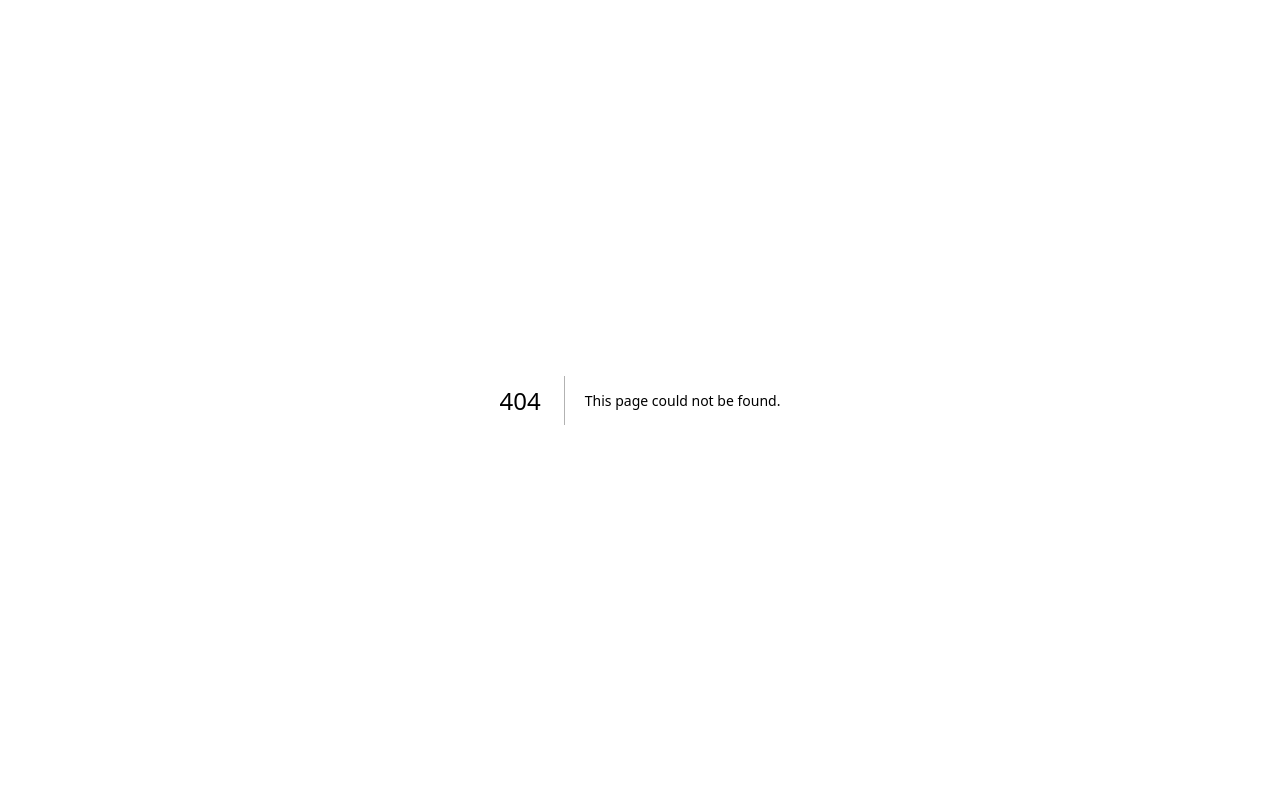
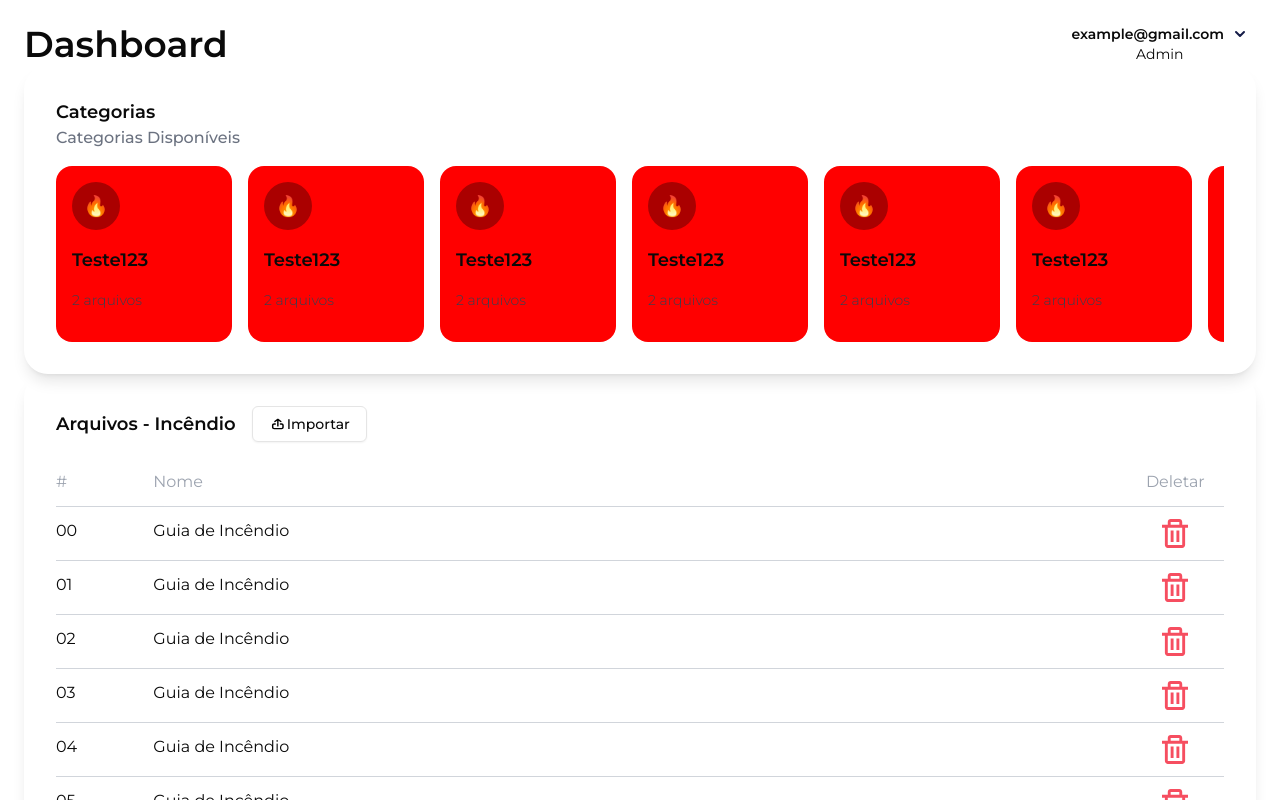
Before and after one commit to luccaparadeda/hackatona_2024_front, a Next.js app: page /dashboard in a window 1280 px wide. Before the commit this address had no page. Built offline with nearby package versions, Linux system fonts and the light colour scheme.

Commit message:
Dashboard (#10)
* dashboard

* Tabela e integração

* corrige padding

* melhora nome de arquivo

* file upload

```diff
--- /dev/null
+++ b/src/app/dashboard/page.tsx
@@ -0,0 +1,81 @@
+"use client";
+import TrashIcon from "@/assets/TrashIcon";
+import CategoryBox from "@/components/CategoryBox";
+import ChevronDown from "@/components/ChevronDown";
+import DropdownContextMenu from "@/components/DropdownContextMenu";
+import { FileUpload } from "@/components/FileUpload";
+import { useRouter } from "next/navigation";
+import { Fragment } from "react";
+
+const fileMocks = [
+  { name: "Guia de Incêndio" },
+  { name: "Guia de Incêndio" },
+  { name: "Guia de Incêndio" },
+  { name: "Guia de Incêndio" },
+  { name: "Guia de Incêndio" },
+  { name: "Guia de Incêndio" },
+  { name: "Guia de Incêndio" },
+];
+export default function Dashboard() {
+  const router = useRouter();
+
+  return (
+    <div className="h-full w-full overflow-y-auto p-6">
+      <div className="justify-between flex">
+        <span className="font-semibold text-4xl">Dashboard</span>
+        <DropdownContextMenu
+          options={[
+            { label: "Fazer Logout", onClick: () => router.replace("/login") },
+          ]}
+        >
+          <div className="text-sm font-semibold flex gap-2 items-center">
+            example@gmail.com
+            <ChevronDown />
+          </div>
+          <div className="text-sm">Admin</div>
+        </DropdownContextMenu>
+      </div>
+      <div className="shadow-lg rounded-3xl p-8 flex flex-col gap-4">
+        <div>
+          <div className="font-semibold text-lg">Categorias</div>
+          <div className="text-gray-500 font-medium">
+            Categorias Disponíveis
+          </div>
+        </div>
+        <div className="flex gap-4 overflow-x-auto">
+          {[1, 2, 3, 4, 5, 6, 7, 8, 9].map((i) => (
+            <CategoryBox
+              bgColor="#ff0000"
+              icon="🔥"
+              iconBgColor="#aa0000"
+              quantity={2}
+              title="Teste123"
+            />
+          ))}
+        </div>
+      </div>
+      <div className="shadow-lg rounded-3xl px-8 pt-8 pb-2 flex flex-col gap-4">
+        <div className="flex items-center gap-4">
+          <div className="font-semibold text-lg">Arquivos - Incêndio</div>
+          <FileUpload />
+        </div>
+        <div className="grid grid-cols-[1fr_10fr_1fr]">
+          <div className="text-gray-400 py-3">#</div>
+          <div className="text-gray-400 py-3">Nome</div>
+          <div className="text-gray-400 text-center py-3">Deletar</div>
+          {fileMocks.map((file, i) => (
+            <Fragment>
+              <div className="border-t border-gray-300 py-3">
+                {i.toString().padStart(2, "0")}
+              </div>
+              <div className="border-t border-gray-300 py-3">{file.name}</div>
+              <div className="flex justify-center border-t border-gray-300 py-3">
+                <TrashIcon />
+              </div>
+            </Fragment>
+          ))}
+        </div>
+      </div>
+    </div>
+  );
+}
--- /dev/null
+++ b/src/assets/ImportIcon.tsx
@@ -0,0 +1,18 @@
+export default function ImportIcon() {
+  return (
+    <svg
+      width="18"
+      height="16"
+      viewBox="0 0 18 16"
+      fill="none"
+      xmlns="http://www.w3.org/2000/svg"
+    >
+      <path
+        fill-rule="evenodd"
+        clip-rule="evenodd"
+        d="M12.2862 5.11257L9.34023 2.83138C9.2027 2.72244 9.02906 2.66671 8.85451 2.66663C8.73508 2.66657 8.61522 2.69257 8.5062 2.74541C8.45762 2.76889 8.41147 2.79757 8.36878 2.83138L5.42284 5.11257C5.11342 5.35217 5.07757 5.77303 5.34275 6.0526C5.60794 6.33216 6.07375 6.36456 6.38317 6.12496L8.1166 4.78268V9.94578C8.1166 10.314 8.44695 10.6124 8.85446 10.6124C9.26197 10.6124 9.59232 10.314 9.59232 9.94578L9.59233 4.78261L11.3258 6.12496C11.6353 6.36456 12.1011 6.33216 12.3663 6.0526C12.6315 5.77303 12.5956 5.35217 12.2862 5.11257ZM4.42727 9.33329C4.42727 8.9651 4.75762 8.66663 5.16513 8.66663H6.27193C6.67944 8.66663 7.00979 8.36815 7.00979 7.99996C7.00979 7.63177 6.67944 7.33329 6.27193 7.33329H5.16513C3.9426 7.33329 2.95154 8.22872 2.95154 9.33329V11.3333C2.95154 12.4379 3.9426 13.3333 5.16513 13.3333H12.5438C13.7663 13.3333 14.7574 12.4379 14.7574 11.3333V9.33329C14.7574 8.22872 13.7663 7.33329 12.5438 7.33329H11.437C11.0295 7.33329 10.6991 7.63177 10.6991 7.99996C10.6991 8.36815 11.0295 8.66663 11.437 8.66663H12.5438C12.9513 8.66663 13.2816 8.9651 13.2816 9.33329V11.3333C13.2816 11.7015 12.9513 12 12.5438 12H5.16513C4.75762 12 4.42727 11.7015 4.42727 11.3333V9.33329Z"
+        fill="#000000"
+      />
+    </svg>
+  );
+}
--- /dev/null
+++ b/src/assets/TrashIcon.tsx
@@ -0,0 +1,20 @@
+export default function TrashIcon() {
+  return (
+    <svg
+      width="26"
+      height="29"
+      viewBox="0 0 26 29"
+      fill="none"
+      xmlns="http://www.w3.org/2000/svg"
+    >
+      <path
+        d="M2.88889 26C2.88889 27.5932 4.18456 28.8889 5.77778 28.8889H20.2222C21.8154 28.8889 23.1111 27.5932 23.1111 26V8.66667H26V5.77778H21.6667H20.2222V2.88889C20.2222 1.29567 18.9266 0 17.3333 0H8.66667C7.07344 0 5.77778 1.29567 5.77778 2.88889V5.77778H4.33333H0V8.66667H2.88889V26ZM8.66667 2.88889H17.3333V5.77778H8.66667V2.88889ZM7.22222 8.66667H18.7778H20.2222L20.2237 26H5.77778V8.66667H7.22222Z"
+        fill="#F64E60"
+      />
+      <path
+        d="M8.66675 11.5555H11.5556V23.1111H8.66675V11.5555ZM14.4445 11.5555H17.3334V23.1111H14.4445V11.5555Z"
+        fill="#F64E60"
+      />
+    </svg>
+  );
+}
--- a/src/components/ui/categoriesBox.tsx
+++ b/src/components/CategoryBox.tsx
@@ -1,6 +1,4 @@
-import React from 'react';
-
-interface categoriesProps {
+interface CategoryBoxProps {
   icon: string;
   title: string;
   quantity: number;
@@ -8,31 +6,32 @@ interface categoriesProps {
   bgColor: string;
 }
 
-const CategoriesBox: React.FC<categoriesProps> = ({ icon, title, quantity, iconBgColor, bgColor }) => {
+export default function CategoryBox({
+  icon,
+  title,
+  quantity,
+  iconBgColor,
+  bgColor,
+}: CategoryBoxProps) {
   return (
     <div
-      className={`flex flex-col items-start p-4 rounded-2xl transition-colors duration-300 w-44 h-44`}
+      className="flex flex-col items-start p-4 rounded-2xl transition-colors duration-300 min-w-44 min-h-44"
       style={{ backgroundColor: bgColor }}
     >
-      {/* Icon area */}
       <div
         className="flex-shrink-0 flex items-center justify-center w-12 h-12 rounded-full mb-4"
         style={{ backgroundColor: iconBgColor }}
       >
         <span className="text-xl">{icon}</span>
       </div>
-
-      {/* Title area */}
       <div className="mb-4">
         <h3 className="text-lg font-semibold">{title}</h3>
       </div>
-
-      {/* Quantity area */}
       <div>
-        <p className="text-sm font-light text-gray-700">{quantity + " arquivos"}</p>
+        <p className="text-sm font-light text-gray-700">
+          {quantity + " arquivo" + (quantity > 1 ? "s" : "")}
+        </p>
       </div>
     </div>
   );
-};
-
-export default CategoriesBox;
+}
--- /dev/null
+++ b/src/components/ChevronDown.tsx
@@ -0,0 +1,19 @@
+export default function ChevronDown() {
+  return (
+    <svg
+      width="16"
+      height="16"
+      viewBox="0 0 16 16"
+      fill="none"
+      xmlns="http://www.w3.org/2000/svg"
+    >
+      <path
+        d="M4 6L8 10L12 6"
+        stroke="#151D48"
+        stroke-width="2"
+        stroke-linecap="round"
+        stroke-linejoin="round"
+      />
+    </svg>
+  );
+}
--- /dev/null
+++ b/src/components/DropdownContextMenu.tsx
@@ -0,0 +1,50 @@
+import { Fragment, useState } from "react";
+
+interface Option {
+  label: string;
+  onClick: () => void;
+}
+
+export default function DropdownContextMenu({
+  options,
+  children,
+}: {
+  options: Option[];
+  children: React.ReactNode;
+}) {
+  const [isOptionsOpen, setIsOptionsOpen] = useState(false);
+
+  return (
+    <Fragment>
+      <div className="px-2 relative">
+        <button onClick={() => setIsOptionsOpen(true)}>{children}</button>
+        {isOptionsOpen && (
+          <div
+            className={
+              "absolute bg-white border-gray-400 border rounded-lg flex flex-col z-20 overflow-hidden whitespace-nowrap" +
+              (isOptionsOpen ? "" : "hidden")
+            }
+          >
+            {options.map((option) => (
+              <button
+                className="px-10 py-2 border-b hover:bg-gray-100 "
+                onClick={() => {
+                  setIsOptionsOpen(false);
+                  option.onClick();
+                }}
+              >
+                {option.label}
+              </button>
+            ))}
+          </div>
+        )}
+      </div>
+      {isOptionsOpen && (
+        <div
+          className="fixed h-screen w-screen z-10 right-0 top-0"
+          onClick={() => setIsOptionsOpen(false)}
+        ></div>
+      )}
+    </Fragment>
+  );
+}
--- /dev/null
+++ b/src/components/FileUpload.tsx
@@ -0,0 +1,33 @@
+import ImportIcon from "@/assets/ImportIcon";
+import React, { useRef } from "react";
+import { Button } from "./ui/button";
+
+export function FileUpload() {
+  const fileInputRef = useRef(null);
+
+  function handleButtonClick() {
+    (fileInputRef as any).current.click();
+  }
+
+  function handleFileChange(event: any) {
+    const file = event.target.files[0];
+    if (file) {
+      alert(`Selected file: ${file.name}`);
+    }
+  }
+
+  return (
+    <div>
+      <Button variant="outline" onClick={handleButtonClick}>
+        <ImportIcon />
+        Importar
+      </Button>
+      <input
+        type="file"
+        ref={fileInputRef}
+        style={{ display: "none" }}
+        onChange={handleFileChange}
+      />
+    </div>
+  );
+}
```
